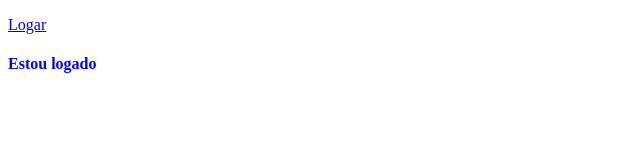
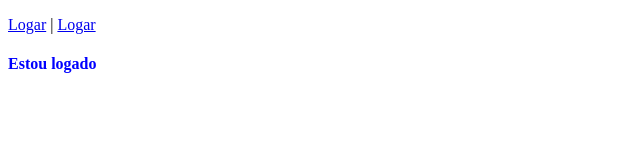
Before and after one commit to claudiotrindade/jhonyxf, a plain HTML site: page index.html in a window 1280 px wide. Shown: the full height of the page, 0-640 px from the left. Drawn offline with Linux system fonts and the light colour scheme.

Commit message:
Update index.html

```diff
--- a/index.html
+++ b/index.html
@@ -7,7 +7,7 @@
 </style>
 <body>
 
-	<p><a href="#" onclick="signIn()">Logar</a></p>
+	<p><a href="#" onclick="signIn()">Logar</a> | <a href="#" onclick="signOut()">Logar</a></p>
 	<h4 id="logado">Estou logado</h4>
 
 	<script src="https://www.gstatic.com/firebasejs/4.8.1/firebase.js"></script>
```
